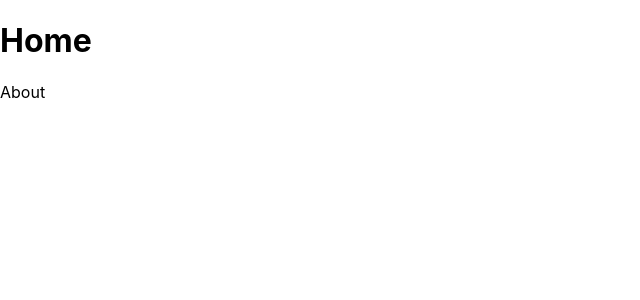
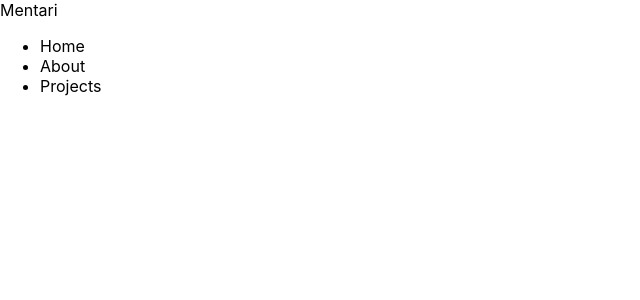
Before and after one commit to mentarie/portofolio, a Next.js app: page / in a window 1280 px wide. Shown: the top 300 px of the page, without its empty margins (0-640 px from the left). Built offline with nearby package versions, Linux system fonts and the light colour scheme.

Commit message:
Add web portofolio

```diff
--- a/pages/index.js
+++ b/pages/index.js
@@ -4,9 +4,16 @@ import { Fragment } from 'react'
 function Home() {
   return (
     <Fragment>
-      <h1>Home</h1>
-
-      <Link href="/about">About</Link>
+      <nav className="navbar">
+        <div className="container">
+          <Link href="/"><a className="logo">Mentari</a></Link>
+          <ul className="nav-links">
+            <li><Link href="/"><a className="nav-item">Home</a></Link></li>
+            <li><Link href="/about"><a className="nav-item">About</a></Link></li>
+            <li><Link href="/project"><a className="nav-item">Projects</a></Link></li>
+          </ul>
+        </div>
+      </nav>
     </Fragment>
   )
 }
```
